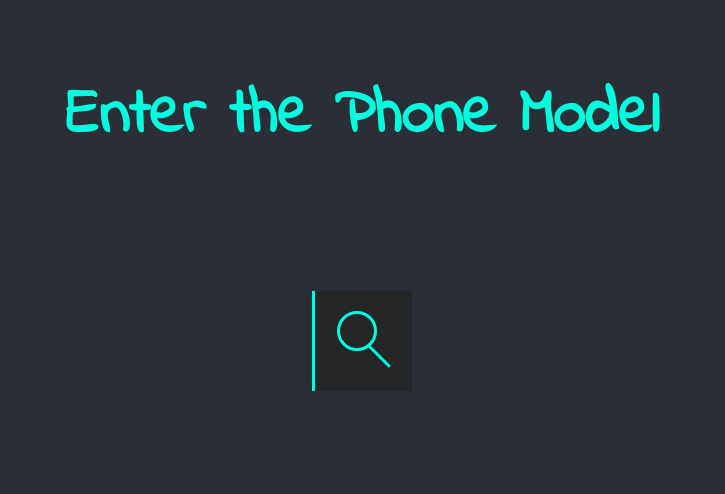
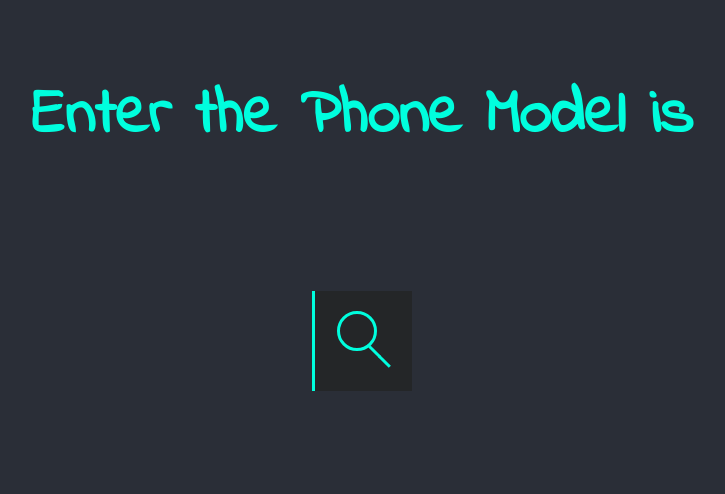
Before and after one commit to aditya12333/WebScrapping-, a plain HTML site: page Front-End Files/index.html in a window 1280 px wide. Shown: the whole page, without its empty margins (278-1003 px from the left). Drawn offline with Linux system fonts and the light colour scheme.

Commit message:
Update index.html

```diff
--- a/Front-End Files/index.html
+++ b/Front-End Files/index.html
@@ -10,7 +10,7 @@
 </head>
 <body>
   <br><br>
-  <h1>Enter the Phone Model</h1>
+  <h1>Enter the Phone Model is</h1>
   <br><br><br>
   <div class="search">
     <input type="search" class="search-box" />
```
